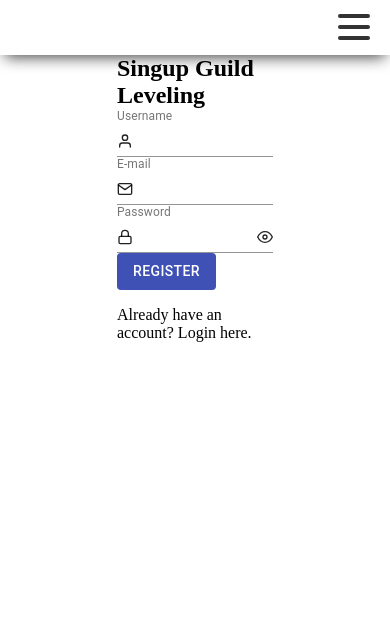
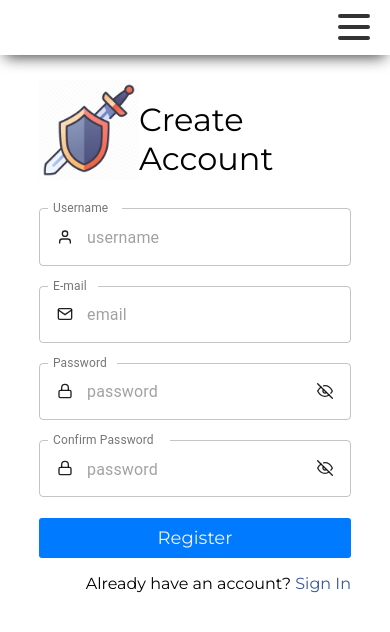
Before and after one commit to PauloThor/Guild-Leveling, a React (Create React App) app: page / in a window 390 px wide. Shown: the top 632 px of the page. Built offline with nearby package versions, Linux system fonts and the light colour scheme.

Commit message:
feature: made a responsive design, added some style and route redirect to login

```diff
--- a/public/index.html
+++ b/public/index.html
@@ -8,6 +8,10 @@
     <meta name="Guild Leveling" content="Manage your habits!" />
     <link rel="apple-touch-icon" href="%PUBLIC_URL%/logo192.png" />
     <link rel="manifest" href="%PUBLIC_URL%/manifest.json" />
+    <link
+      href="https://fonts.googleapis.com/css2?family=Montserrat:wght@400;700&display=swap"
+      rel="stylesheet"
+    />
     <title>Guild Leveling</title>
   </head>
   <body>
--- a/src/components/FormSign/index.jsx
+++ b/src/components/FormSign/index.jsx
@@ -1,26 +1,30 @@
 import { yupResolver } from "@hookform/resolvers/yup";
 import * as yup from "yup";
-import { Button, InputAdornment, TextField } from "@material-ui/core";
-import { FiMail, FiLock, FiUser, FiEye } from "react-icons/fi";
+import { InputAdornment, TextField } from "@material-ui/core";
+import { FiMail, FiLock, FiUser, FiEye, FiEyeOff } from "react-icons/fi";
 import { Container } from "./styles";
 import { Link, useHistory } from "react-router-dom";
 import { useForm } from "react-hook-form";
 import api from "../../services";
-import { useState } from "react";
+import { useState, useEffect } from "react";
+import RPG from "../../assets/rpg.png";
 
 const FormSing = () => {
-  const [visibility, setVisibility] = useState("password");
+  const [inputType, setInputType] = useState("password");
+  const [user, setUser] = useState([]);
+  const history = useHistory();
+
   const schema = yup.object().shape({
-    username: yup.string().required("Required field"),
-    email: yup.string().email("Invalid email").required("Required field"),
+    username: yup.string().required("Required field."),
+    email: yup.string().email("Invalid email.").required("Required field"),
     password: yup
       .string()
-      .min(6, "Minimum 6 characters")
+      .min(6, "Minimum 6 characters.")
       .required("Required field"),
-    // confirPassword: yup
-    //   .string()
-    //   .required("Required field")
-    //   .oneOf([yup.ref("password")], "Passwords do not match"),
+    confirmPassword: yup
+      .string()
+      .required("Required field")
+      .oneOf([yup.ref("password")], "Passwords must match"),
   });
 
   const {
@@ -29,31 +33,45 @@ const FormSing = () => {
     formState: { errors },
   } = useForm({ resolver: yupResolver(schema) });
 
-  const history = useHistory();
-
   const handleVisibility = () => {
-    if (visibility === "password") setVisibility("text");
-    else setVisibility("password");
+    inputType === "password" ? setInputType("text") : setInputType("password");
   };
 
-  //Envia os dados para cadastrar o usuário na API, e o leva para o dashboard
+  useEffect(() => {
+    if (user.username) {
+      api
+        .post("/users/", user)
+        .then(() => {
+          return history.push("/login");
+        })
+        .catch((err) => console.log(err));
+    }
+  }, [user]);
+
   const onSubmit = (data) => {
-    console.log(data);
-    api
-      .post("/users/", data)
-      .then(() => {
-        return history.push("/");
-      })
-      .catch((err) => console.log("Falha na criação da conta"));
+    setUser({
+      username: data.username,
+      email: data.email,
+      password: data.password,
+    });
   };
 
   return (
     <Container>
+      <div className="img">
+        <h1>Imagem aqui</h1>
+      </div>
+
       <form onSubmit={handleSubmit(onSubmit)}>
-        <h2>Singup Guild Leveling</h2>
+        <div className="header">
+          <div className="signup-header">
+            <img src={RPG} alt="shield" />
+            <h1>Create Account</h1>
+          </div>
+        </div>
 
         <TextField
-          fullWidth
+          variant="outlined"
           InputProps={{
             startAdornment: (
               <InputAdornment>
@@ -63,12 +81,12 @@ const FormSing = () => {
           }}
           helperText={errors.username?.message}
           {...register("username")}
+          placeholder="username"
           label="Username"
-          name="username"
         />
 
         <TextField
-          fullWidth
+          variant="outlined"
           InputProps={{
             startAdornment: (
               <InputAdornment>
@@ -78,13 +96,14 @@ const FormSing = () => {
           }}
           helperText={errors.email?.message}
           {...register("email")}
-          name="email"
+          placeholder="email"
           label="E-mail"
         />
 
+        <div className="password">
           <TextField
-          fullWidth
-          type={visibility}
+            variant="outlined"
+            type={inputType}
             InputProps={{
               startAdornment: (
                 <InputAdornment position="start">
@@ -93,27 +112,50 @@ const FormSing = () => {
               ),
               endAdornment: (
                 <InputAdornment position="end">
+                  {inputType === "password" ? (
+                    <FiEyeOff onClick={handleVisibility} />
+                  ) : (
                     <FiEye onClick={handleVisibility} />
+                  )}
                 </InputAdornment>
               ),
             }}
             helperText={errors.password?.message}
             {...register("password")}
-          name="password"
+            placeholder="password"
             label="Password"
           />
 
-        <Button
-          type="submit"
-          variant="contained"
-          color="primary"
-          disableElevation
-        >
-          Register
-        </Button>
+          <TextField
+            variant="outlined"
+            type={inputType}
+            InputProps={{
+              startAdornment: (
+                <InputAdornment position="start">
+                  <FiLock />
+                </InputAdornment>
+              ),
+              endAdornment: (
+                <InputAdornment position="end">
+                  {inputType === "password" ? (
+                    <FiEyeOff onClick={handleVisibility} />
+                  ) : (
+                    <FiEye onClick={handleVisibility} />
+                  )}
+                </InputAdornment>
+              ),
+            }}
+            helperText={errors.confirmPassword?.message}
+            {...register("confirmPassword")}
+            placeholder="password"
+            label="Confirm Password"
+          />
+        </div>
+
+        <input type="submit" className="button" value="Register" />
 
         <p>
-          Already have an account? Login <Link to="/login">here</Link>.
+          Already have an account? <Link to="/login">Sign In</Link>
         </p>
       </form>
     </Container>
--- a/src/components/FormSign/styles.js
+++ b/src/components/FormSign/styles.js
@@ -1,8 +1,198 @@
-import styled from "styled-components";
+import styled, { keyframes } from "styled-components";
+
+const appearFromRight = keyframes`
+    from {
+        opacity: 0;
+        transform: translateX(100px);
+    }
+
+    to {
+        opacity: 1;
+        transform: translateY(0px)
+    }
+`;
+
+const appearFromLeft = keyframes`
+    from {
+        opacity: 0;
+        transform: translateX(-100px);
+    }
+
+    to {
+        opacity: 1;
+        transform: translateY(0px)
+    }
+`;
 
 export const Container = styled.div`
-  //teste
-  width: 40%;
-  min-height: 90vh;
-  margin: 0 auto;
+  display: flex;
+  flex-direction: row;
+  justify-content: space-evenly;
+
+  div.img {
+    animation: ${appearFromLeft} 1.5s;
+
+    h1 {
+      margin-top: 340px;
+    }
+  }
+
+  form,
+  div.header,
+  div.signup-header,
+  .MuiFormControl-root,
+  input.button,
+  p {
+    min-width: 256px;
+  }
+
+  form {
+    animation: ${appearFromRight} 1.5s;
+    display: flex;
+    flex-direction: column;
+    margin-top: 120px;
+
+    div.header {
+      div.signup-header {
+        width: 87%;
+        display: flex;
+        margin: 0 auto 10px auto;
+
+        img {
+          width: 100px;
+          height: 100px;
+        }
+
+        h1 {
+          font-weight: 400;
+          margin: 42px 0;
+        }
+      }
+    }
+
+    input {
+      margin-top: 1.2px;
+    }
+
+    .MuiInputAdornment-positionEnd svg {
+      cursor: pointer;
+    }
+
+    .MuiFormControl-root {
+      margin-bottom: 20px;
+      width: 400px;
+    }
+
+    .MuiInputAdornment-positionStart {
+      margin-right: 0;
+    }
+
+    .MuiOutlinedInput-inputAdornedStart {
+      padding-left: 14px;
+    }
+
+    .MuiFormHelperText-contained {
+      text-align: start;
+      margin-left: 3px;
+      color: red;
+      margin-right: 0px;
+    }
+
+    .MuiOutlinedInput-adornedStart {
+      padding-left: 18px;
+    }
+
+    .MuiOutlinedInput-adornedEnd {
+      padding-right: 18px;
+    }
+
+    p {
+      z-index: -1;
+      text-align: end;
+      width: 400px;
+      margin-bottom: 0;
+
+      a {
+        color: var(--link);
+      }
+    }
+
+    .button {
+      transition: 0.25s;
+      border-radius: 3px;
+      border: none;
+      background: var(--blue);
+      color: var(--white);
+      cursor: pointer;
+      width: 400px;
+      height: 40px;
+      font-size: 18px;
+    }
+
+    .button:before {
+      z-index: -1;
+    }
+
+    .button:hover {
+      filter: brightness(90%);
+    }
+
+    div.password {
+      width: 400px;
+      display: flex;
+      justify-content: space-between;
+
+      .MuiFormControl-root {
+        min-width: 177px;
+        width: 190px;
+      }
+    }
+  }
+
+  @media (max-width: 1100px) {
+    div.img {
+      display: none;
+    }
+
+    form {
+      max-width: 80vw;
+      align-items: center;
+      margin-top: 3vh;
+
+      div.header {
+        div.signup-header {
+          width: 100%;
+        }
+      }
+
+      .MuiFormControl-root,
+      .button,
+      p {
+        max-width: 80vw;
+      }
+
+      div.password {
+        max-width: 100%;
+        flex-direction: column;
+
+        .MuiFormControl-root {
+          width: 100%;
+          max-width: 80vw;
+          min-width: 256px;
+        }
+      }
+    }
+  }
+
+  @media (max-width: 435px) {
+    form {
+      div.header {
+        div.signup-header {
+          h1 {
+            margin: 20px 0;
+          }
+        }
+      }
+    }
+  }
 `;
--- a/src/components/Navbar/styles.js
+++ b/src/components/Navbar/styles.js
@@ -31,6 +31,7 @@ export const UlContainer = styled.ul`
     padding-top: 3.5rem;
     margin-top: 0;
     transition: transform 0.3s ease-in-out;
+    padding: 56px 0 0 40px;
 
     li {
       color: var(--white);
--- a/src/styles/global.js
+++ b/src/styles/global.js
@@ -3,6 +3,7 @@ import { createGlobalStyle } from "styled-components";
 export default createGlobalStyle`
     * {
         box-sizing: border-box;
+        font-family: Montserrat, serif;
     }
 
     :root {
@@ -11,6 +12,8 @@ export default createGlobalStyle`
         --white: #f0f0f0;
         --gray: #ccc;
         --darkgray: #333;
+        --link: #385898;
+        --blue: #007AFF;
     }
 
     body, div, h1, h2, h3, h4, h5, h6 {
```
Also changed, not shown: src/assets/rpg.png (added). Lines whose indentation alone changed are shown as unchanged.
